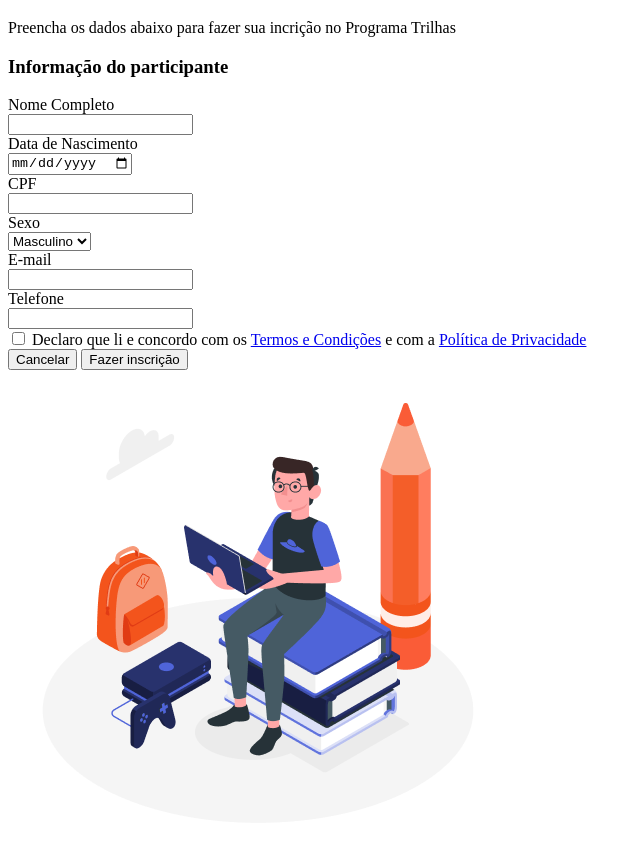
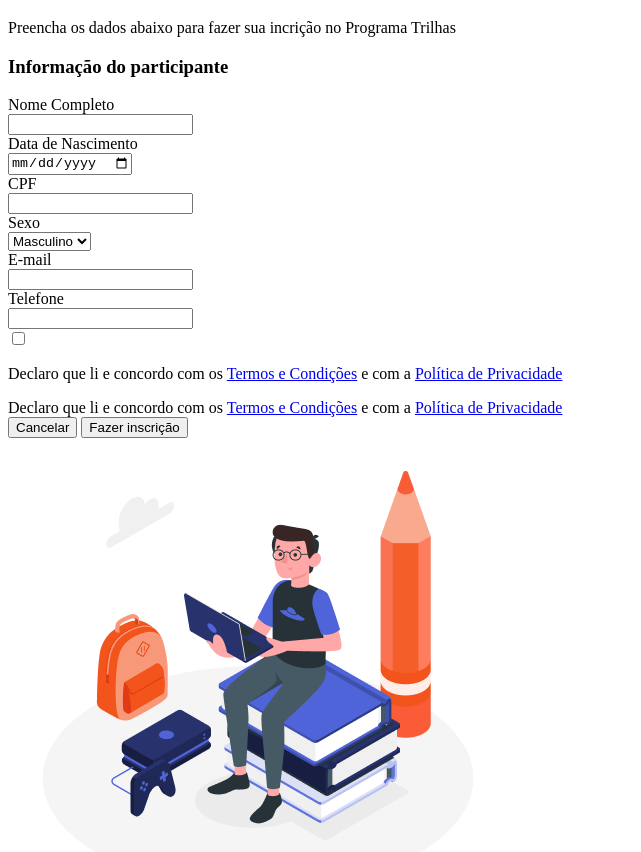
Before and after one commit to joaoemanoel-rds/Desafio-Trilhas-formulario, a plain HTML site: page index.html in a window 1280 px wide. Shown: the part 61-913 px from the top of the page, without its empty margins (0-641 px from the left). Drawn offline with Linux system fonts and the light colour scheme.

Commit message:
Adição Div "termo"

```diff
--- a/index.html
+++ b/index.html
@@ -3,14 +3,15 @@
 <head>
     <meta charset="UTF-8">
     <meta name="viewport" content="width=device-width, initial-scale=1.0">
+    <link rel="stylesheet" href="style.css">
     <link rel="shortcut icon" href="assets/favicon.ico" type="image/x-icon">
     <title>Formulário de inscrição</title>
 </head>
 <body>
     <main class="main">
-        <h1>Formulário de inscrição</h1>
-        <p>Preencha os dados abaixo para fazer sua incrição no Programa Trilhas</p>
-        <div class="campo">
+        <div class="form_campo">
+            <h1>Formulário de inscrição</h1>
+            <p>Preencha os dados abaixo para fazer sua incrição no Programa Trilhas</p>
             <h3>Informação do participante</h3>
             <form>
                 <label for="nome"> Nome Completo
@@ -36,13 +37,19 @@
                 <input type="text" id="telefone" name="telefone"> <br>
 
                 <input type="checkbox" name="termo" id="termo">
+                <div class="termo">
+                    <p>Declaro que li e concordo com os
+                        <a href="termos_condicoes.html"> Termos e Condições</a>
+                         e com a
+                         <a href="politica_privacidade.html"> Política de Privacidade</a>
+                    </p>
                 <label for="termo">
                     Declaro que li e concordo com os
                     <a href="termos_condicoes.html"> Termos e Condições</a>
                      e com a
                      <a href="politica_privacidade.html"> Política de Privacidade</a>
                 </label>
-
+                </div>
                 <div class="butoes">
                     <button type="reset" class="cancel">Cancelar</button>
                     <button type="submit" class="enviar">Fazer inscrição</button>
```
